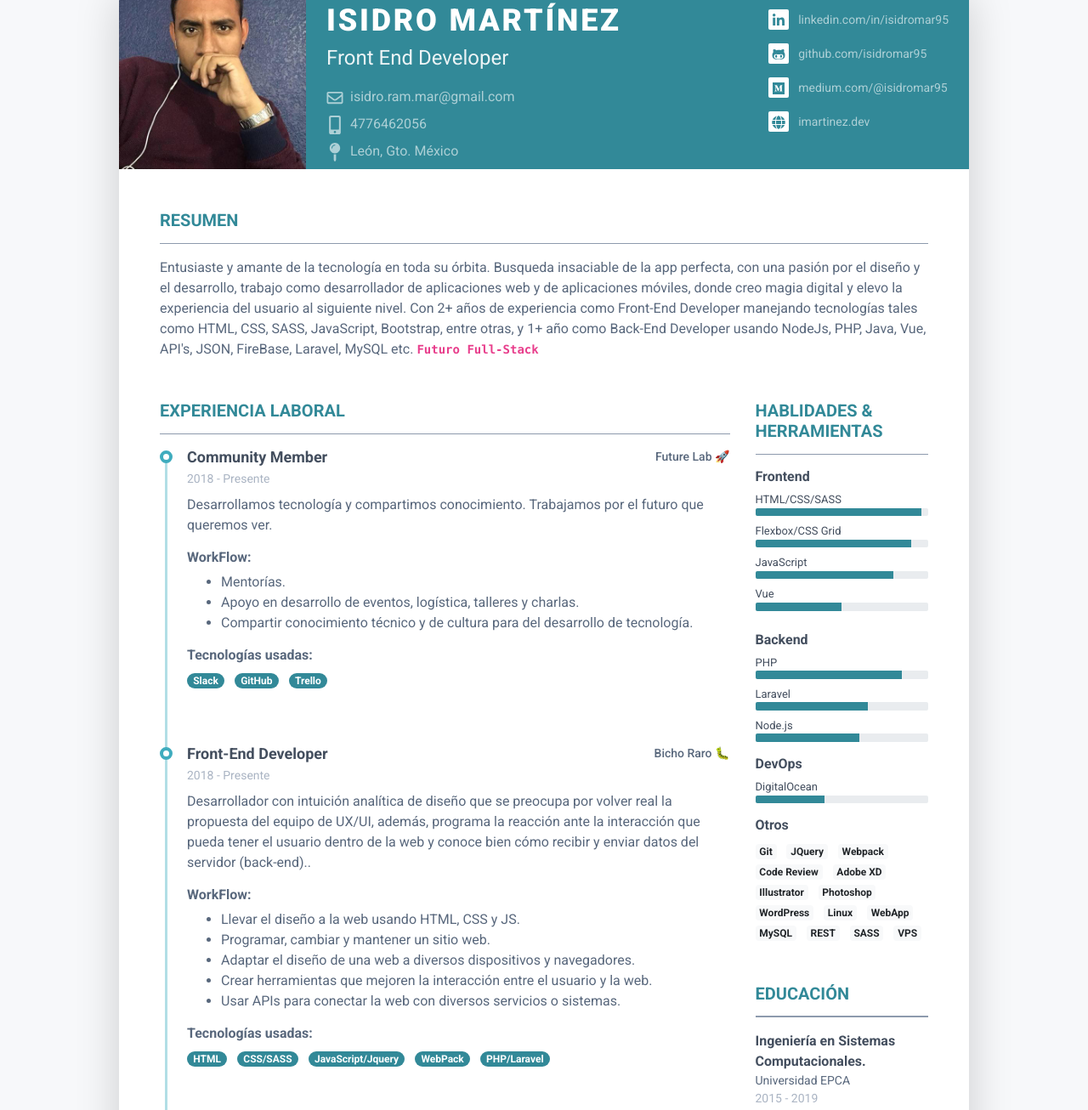
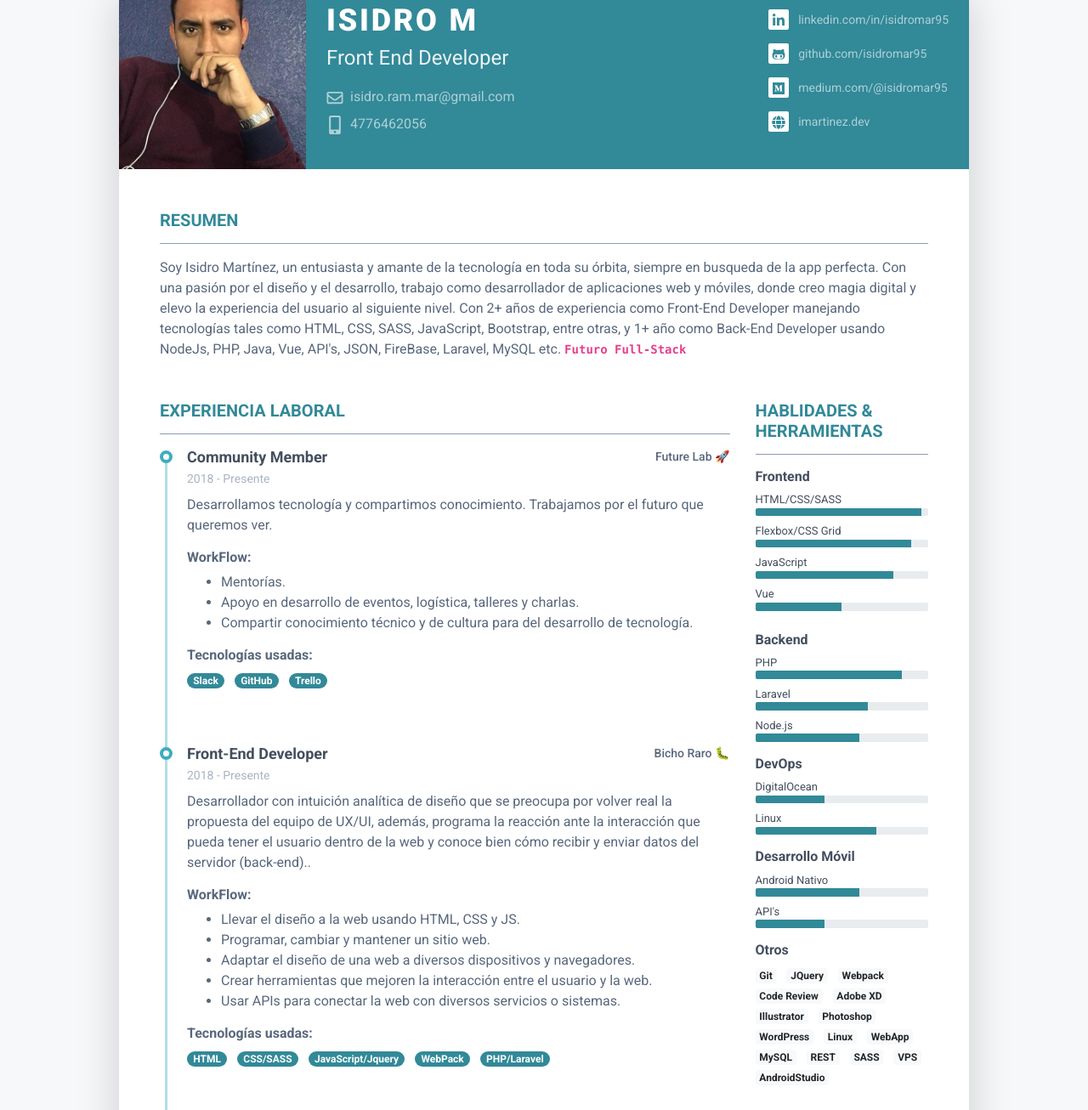
Before and after one commit to IsidroMar95/isidromar95.github.io, a plain HTML site: page index.html in a window 1280 px wide. Shown: the part 51-1357 px from the top of the page at 85% size. Drawn offline with Linux system fonts and the light colour scheme.

Commit message:
updated information ✍

```diff
--- a/index.html
+++ b/index.html
@@ -15,17 +15,18 @@
 	<meta property="og:description" content="Isidro Martínez - Digitalizando la vida." />
 	<meta property="og:url" content="https://isidromar95.github.io" />
 	<meta property="og:locale" content="es_MX" />
-	<meta property="og:image" content="assets/images/me.jpg" />
+	<meta property="og:image" content="assets/images/thumbnail.jpg" />
 	<meta property="og:type" content="website" />
 	<meta property="og:site_name" content="Isidro Martínez" />
 
 	<meta name="twitter:title" content="Isidro Martínez">
 	<meta name="twitter:description" content="Isidro Martínez - Digitalizando la vida.">
-	<meta name="twitter:image" content="assets/images/me.jpg">
+	<meta name="twitter:image" content="assets/images/..">
 	<meta name="twitter:card" content="summary_large_image">
 
 	<meta name="theme-color" content="#328998">
-	<link rel="icon" href="https://emojipedia-us.s3.dualstack.us-west-1.amazonaws.com/thumbs/160/apple/155/high-voltage-sign_26a1.png">
+	<link rel="icon"
+		href="https://emojipedia-us.s3.dualstack.us-west-1.amazonaws.com/thumbs/160/apple/155/high-voltage-sign_26a1.png">
 
 	<!-- Google Font -->
 	<link href="https://fonts.googleapis.com/css?family=Roboto:300,400,500,700,900" rel="stylesheet">
@@ -47,10 +48,10 @@
 		<div class="resume-wrapper-inner mx-auto text-left bg-white shadow-lg">
 			<header class="resume-header pt-4 pt-md-0">
 				<div class="media flex-column flex-md-row">
-					<img class="mr-3 img-fluid picture mx-auto" src="assets/images/me.jpg" alt="">
+					<img class="mr-3 img-fluid picture mx-auto" src="assets/images/thumbnail.jpg" alt="">
 					<div class="media-body p-4 d-flex flex-column flex-md-row mx-auto mx-lg-0">
 						<div class="primary-info">
-							<h1 class="name mt-0 mb-1 text-white text-uppercase text-uppercase">Isidro Martínez</h1>
+							<h1 class="name mt-0 mb-1 text-white text-uppercase text-uppercase">Isidro M</h1>
 							<div class="title mb-3">Front End Developer</div>
 							<ul class="list-unstyled">
 								<li class="mb-2">
@@ -63,13 +64,6 @@
 									<a href="tel:+524776462056">
 										<i class="fas fa-mobile-alt fa-fw mr-2" data-fa-transform="grow-6">
 										</i>4776462056
-									</a>
-								</li>
-								<li>
-
-									<a href="tel:+524776462056">
-										<i class="fas fa-map-pin fa-fw mr-2" data-fa-transform="grow-6">
-										</i>León, Gto. México
 									</a>
 								</li>
 							</ul>
@@ -123,9 +117,8 @@
 						Resumen
 					</h2>
 					<div class="resume-section-content">
-						<p class="mb-0">Entusiaste y amante de la tecnología en toda su órbita. Busqueda insaciable de
-							la app perfecta, con una pasión por el diseño y el desarrollo, trabajo como desarrollador de
-							aplicaciones web y de aplicaciones móviles, donde creo magia digital y elevo la
+						<p class="mb-0">Soy Isidro Martínez, un entusiasta y amante de la tecnología en toda su órbita, siempre en busqueda de la app perfecta. Con una pasión por el diseño y el desarrollo, trabajo como desarrollador de
+							aplicaciones web y móviles, donde creo magia digital y elevo la
 							experiencia del usuario al siguiente nivel. Con 2+ años de experiencia como Front-End
 							Developer manejando tecnologías tales como HTML, CSS, SASS, JavaScript, Bootstrap, entre
 							otras, y 1+ año como Back-End Developer usando NodeJs, PHP, Java, Vue, API's, JSON,
@@ -169,7 +162,8 @@
 											<ul>
 												<li>Mentorías.</li>
 												<li>Apoyo en desarrollo de eventos, logística, talleres y charlas.</li>
-												<li>Compartir conocimiento técnico y de cultura para del desarrollo de tecnología.
+												<li>Compartir conocimiento técnico y de cultura para del desarrollo de
+													tecnología.
 												</li>
 											</ul>
 											<h4 class="resume-timeline-item-desc-heading font-weight-bold">
@@ -311,7 +305,8 @@
 					</div>
 					<div class="col-lg-3">
 						<section class="resume-section skills-section mb-5">
-							<h2 class="resume-section-title text-uppercase font-weight-bold pb-3 mb-3">Hablidades &amp; Herramientas</h2>
+							<h2 class="resume-section-title text-uppercase font-weight-bold pb-3 mb-3">Hablidades &amp;
+								Herramientas</h2>
 							<div class="resume-section-content">
 								<div class="resume-skill-item">
 									<h4 class="resume-skills-cat font-weight-bold">Frontend</h4>
@@ -394,6 +389,36 @@
 													aria-valuemax="100"></div>
 											</div>
 										</li>
+										<li class="mb-2">
+											<div class="resume-skill-name">Linux</div>
+											<div class="progress resume-progress">
+												<div class="progress-bar theme-progress-bar-dark" role="progressbar"
+													style="width: 70%" aria-valuenow="25" aria-valuemin="0"
+													aria-valuemax="100"></div>
+											</div>
+										</li>
+									</ul>
+								</div>
+								<!--//resume-skill-item-->
+								<div class="resume-skill-item">
+									<h4 class="resume-skills-cat font-weight-bold">Desarrollo Móvil</h4>
+									<ul class="list-unstyled">
+										<li class="mb-2">
+											<div class="resume-skill-name">Android Nativo</div>
+											<div class="progress resume-progress">
+												<div class="progress-bar theme-progress-bar-dark" role="progressbar"
+													style="width: 60%" aria-valuenow="25" aria-valuemin="0"
+													aria-valuemax="100"></div>
+											</div>
+										</li>
+										<li class="mb-2">
+											<div class="resume-skill-name">API's</div>
+											<div class="progress resume-progress">
+												<div class="progress-bar theme-progress-bar-dark" role="progressbar"
+													style="width: 40%" aria-valuenow="25" aria-valuemin="0"
+													aria-valuemax="100"></div>
+											</div>
+										</li>
 									</ul>
 								</div>
 								<!--//resume-skill-item-->
@@ -428,6 +453,8 @@
 										</li>
 										<li class="list-inline-item"><span class="badge badge-light">VPS</span>
 										</li>
+										<li class="list-inline-item"><span class="badge badge-light">AndroidStudio</span>
+										</li>
 									</ul>
 								</div>
 								<!--//resume-skill-item-->
@@ -440,7 +467,8 @@
 							<div class="resume-section-content">
 								<ul class="list-unstyled">
 									<li class="mb-2">
-										<div class="resume-degree font-weight-bold">Ingeniería en Sistemas Computacionales.</div>
+										<div class="resume-degree font-weight-bold">Ingeniería en Sistemas
+											Computacionales.</div>
 										<div class="resume-degree-org">Universidad EPCA</div>
 										<div class="resume-degree-time">2015 - 2019</div>
 									</li>
```
Also changed, not shown: assets/images/thumbnail.jpg (renamed from assets/images/me.jpg), 1 other file.
